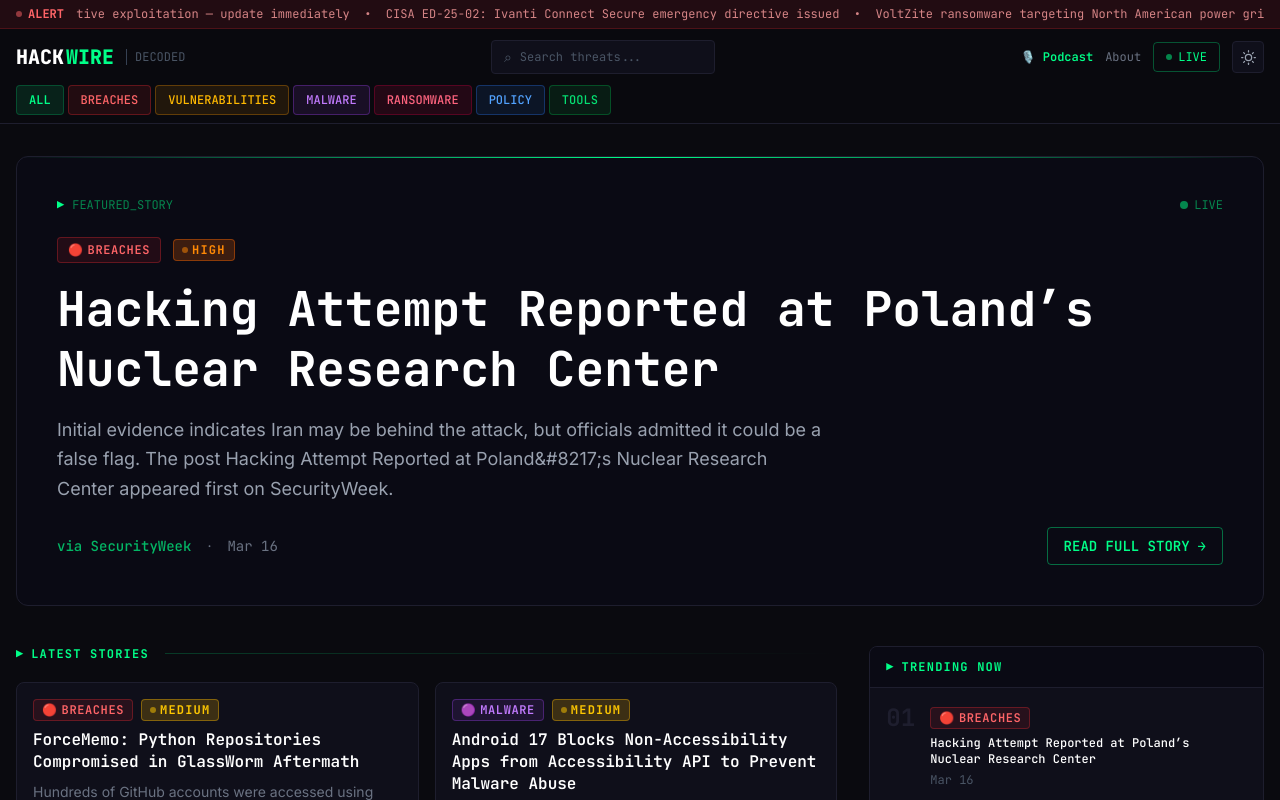
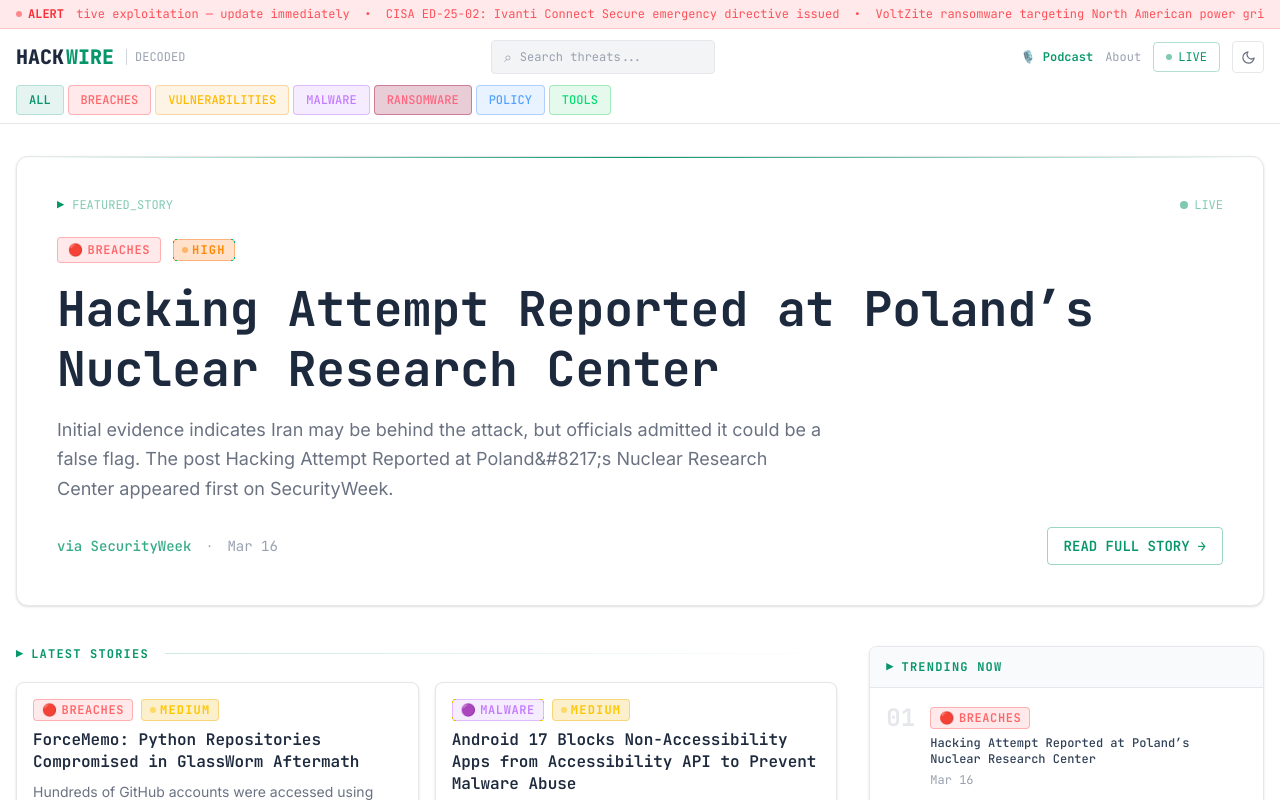
Before and after one commit to andy060982/hackwire, a Next.js app: page / in a window 1280 px wide. Shown: the top 800 px of the page. Built offline with nearby package versions, Linux system fonts and the light colour scheme.

Commit message:
Revert to original theme provider, remove next-themes and Analytics

```diff
--- a/src/app/layout.tsx
+++ b/src/app/layout.tsx
@@ -1,10 +1,8 @@
 import type { Metadata } from 'next'
-import { Suspense } from 'react'
 import './globals.css'
 import Header from '@/components/Header'
 import Footer from '@/components/Footer'
 import { ThemeProvider } from '@/components/ThemeProvider'
-// import { Analytics } from '@vercel/analytics/next'
 
 export const metadata: Metadata = {
   metadataBase: new URL('https://hackwire.news'),
@@ -39,6 +37,11 @@
   return (
     <html lang="en" suppressHydrationWarning>
       <head>
+        <script
+          dangerouslySetInnerHTML={{
+            __html: `(function(){try{var s=localStorage.getItem('hackwire-theme');if(s==='light'){document.documentElement.classList.remove('dark')}else if(s==='dark'){document.documentElement.classList.add('dark')}else{var prefersDark=window.matchMedia('(prefers-color-scheme: dark)').matches;if(prefersDark){document.documentElement.classList.add('dark')}else{document.documentElement.classList.remove('dark')}}}catch(e){document.documentElement.classList.add('dark')}})()`,
+          }}
+        />
         <link rel="icon" href="/favicon.ico" sizes="any" />
         <link rel="icon" href="/favicon.svg" type="image/svg+xml" />
       </head>
@@ -48,7 +51,6 @@
           <main>{children}</main>
           <Footer />
         </ThemeProvider>
-        {/* <Analytics /> temporarily removed for debugging */}
       </body>
     </html>
   )
--- a/src/components/ThemeProvider.tsx
+++ b/src/components/ThemeProvider.tsx
@@ -1,20 +1,62 @@
 'use client'
 
-import { ThemeProvider as NextThemesProvider, useTheme as useNextTheme } from 'next-themes'
-import { ReactNode } from 'react'
+import { createContext, useContext, useEffect, useState, ReactNode } from 'react'
+
+type Theme = 'dark' | 'light'
+
+interface ThemeContextValue {
+  theme: Theme
+  toggleTheme: () => void
+}
+
+const ThemeContext = createContext<ThemeContextValue>({
+  theme: 'dark',
+  toggleTheme: () => {},
+})
 
 export function useTheme() {
-  const { theme, setTheme } = useNextTheme()
-  return {
-    theme: (theme ?? 'dark') as 'dark' | 'light',
-    toggleTheme: () => setTheme(theme === 'dark' ? 'light' : 'dark'),
-  }
+  return useContext(ThemeContext)
 }
 
 export function ThemeProvider({ children }: { children: ReactNode }) {
+  const [theme, setTheme] = useState<Theme>('dark')
+  const [mounted, setMounted] = useState(false)
+
+  useEffect(() => {
+    const stored = localStorage.getItem('hackwire-theme') as Theme | null
+    if (stored === 'light' || stored === 'dark') {
+      setTheme(stored)
+      applyTheme(stored)
+    } else {
+      const prefersDark = window.matchMedia('(prefers-color-scheme: dark)').matches
+      const initial: Theme = prefersDark ? 'dark' : 'light'
+      setTheme(initial)
+      applyTheme(initial)
+    }
+    setMounted(true)
+  }, [])
+
+  function applyTheme(t: Theme) {
+    const root = document.documentElement
+    if (t === 'dark') {
+      root.classList.add('dark')
+    } else {
+      root.classList.remove('dark')
+    }
+  }
+
+  function toggleTheme() {
+    setTheme((prev) => {
+      const next: Theme = prev === 'dark' ? 'light' : 'dark'
+      applyTheme(next)
+      localStorage.setItem('hackwire-theme', next)
+      return next
+    })
+  }
+
   return (
-    <NextThemesProvider attribute="class" defaultTheme="dark" storageKey="hackwire-theme">
+    <ThemeContext.Provider value={{ theme, toggleTheme }}>
       {children}
-    </NextThemesProvider>
+    </ThemeContext.Provider>
   )
 }
--- a/src/components/ThemeToggle.tsx
+++ b/src/components/ThemeToggle.tsx
@@ -1,22 +1,9 @@
 'use client'
 
 import { useTheme } from './ThemeProvider'
-import { useEffect, useState } from 'react'
 
 export default function ThemeToggle() {
   const { theme, toggleTheme } = useTheme()
-  const [mounted, setMounted] = useState(false)
-
-  useEffect(() => setMounted(true), [])
-
-  if (!mounted) {
-    return (
-      <button
-        className="flex items-center justify-center w-8 h-8 rounded border border-[#1E1E2E] dark:border-[#1E1E2E] dark:bg-[#0F0F1A] dark:text-gray-400 bg-white border-gray-200 text-gray-500 transition-all duration-200"
-        aria-label="Toggle theme"
-      />
-    )
-  }
 
   return (
     <button
```
